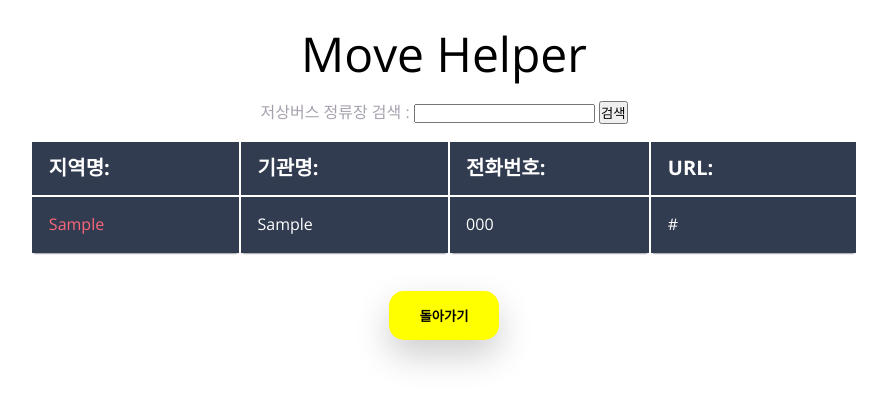
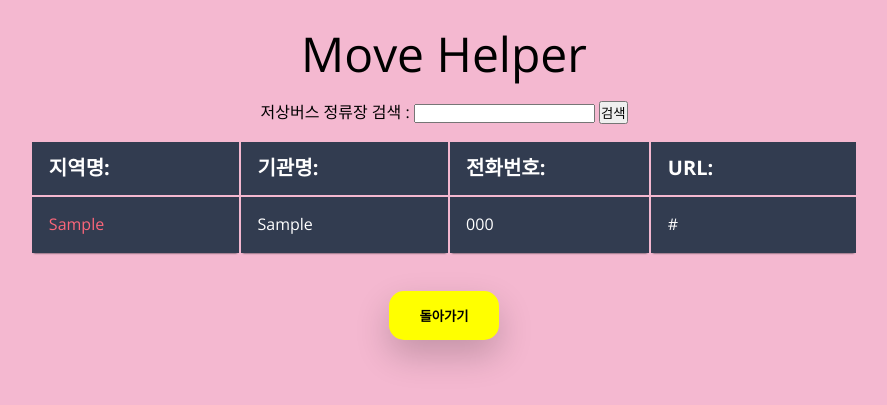
Before and after one commit to playdata-221011-group1/For_Disabled_Sign_Lang, a Flask app: template templates/bus_main.html in a window 1280 px wide. Shown: the top 405 px of the page, without its empty margins (103-990 px from the left). Run offline with Flask 2, Linux system fonts and the light colour scheme; the template is opened without the code that fills it: most values are stand-ins (such as "Sample title", 1, 10 or a date in 2020); parts of the project's set-up code (start-up, migrations or seed data) failed here and were passed over.

Commit message:
배경화면작업

```diff
--- a/app.py
+++ b/app.py
@@ -139,10 +139,10 @@ def graph():
     idx = np.arange(len(x))
     fig = plt.figure(figsize=(10, 7))
     ax = plt.tick_params(bottom=False, top=True, labelbottom=False, labeltop=True)
-    plt.barh(idx, y, color = 'darkviolet')
-    plt.yticks(idx, x)
-    plt.xticks(np.arange(1, 20, 2))
-    fig.savefig(img_path)
+    plt.barh(idx, y, color = '#6e6e6e')
+    plt.yticks(idx, x, color='black')
+    plt.xticks(np.arange(1, 20, 2), color='black')
+    fig.savefig(img_path, transparent=True)
     img_path = '/' + img_path
 
     res = lift.station()
--- a/bus/lift_service.py
+++ b/bus/lift_service.py
@@ -18,7 +18,6 @@ class LiftService:
         for s in self.data:
             if s['STATION_NM'] not in stationNm:
                 stationNm.append(s['STATION_NM'])
-        print(stationNm)
         return stationNm
 
     def count(self):
--- a/static/css/bus-main.css
+++ b/static/css/bus-main.css
@@ -17,7 +17,7 @@
 body {
     text-align: center;
     padding: 30px;
-    background: whitesmoke;
+    background: #f4b8d0;
     display: table-cell;
 }
 
@@ -266,8 +266,8 @@ body {
   font-family: 'Open Sans', sans-serif;
   font-weight: 300;
   line-height: 1.42em;
-  color:#A7A1AE;
-  background-color:#FFFFFF;
+  color:#000;
+  background-color:#f4b8d0;
 }
 
 h1 {
--- a/templates/lift_info.html
+++ b/templates/lift_info.html
@@ -6,6 +6,7 @@
     <link href="../static/css/lift-detail.css" rel="stylesheet">
 </head>
 <body>
+    <h3>지하철 교통약자 이용시설(승강기) 가동현황</h3>
     <table border="1">
         <tr><th>역명</th><th>승강기명</th><th>운행구간</th><th>설치위치</th><th>운행상태</th><th>승강기구분</th></tr>
         {% for s in res: %}
--- a/templates/station.html
+++ b/templates/station.html
@@ -6,7 +6,7 @@
       <link href="../static/css/lift-detail.css" rel="stylesheet">
 </head>
 <body>
-<h3>station 페이지</h3>
+<h3>버스정류장 정보</h3>
 <table border="1">
     <tr>
     {% for i in res %}
```
Also changed, not shown: static/css/lift-detail.css (+6 -2 lines), static/countsOfLift.png, static/img/together.jpg (added).
